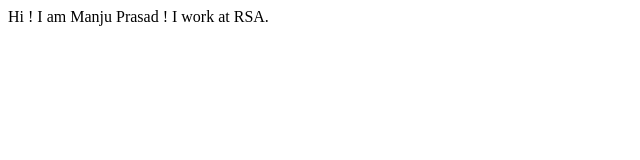
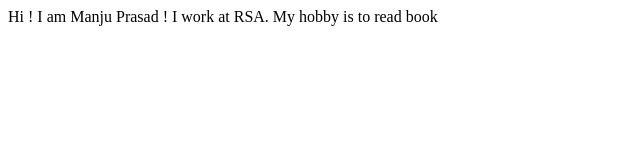
Before and after one commit to mmanjuprasad/manjuprasad-site, a plain HTML site: page index.html in a window 1280 px wide. Shown: the whole page, without its empty margins (0-640 px from the left). Drawn offline with Linux system fonts and the light colour scheme.

Commit message:
branching exp

```diff
--- a/index.html
+++ b/index.html
@@ -9,5 +9,7 @@
 <body>
     Hi ! I am Manju Prasad !
     I work at RSA.
+
+    My hobby is to read book
 </body>
 </html>
```
